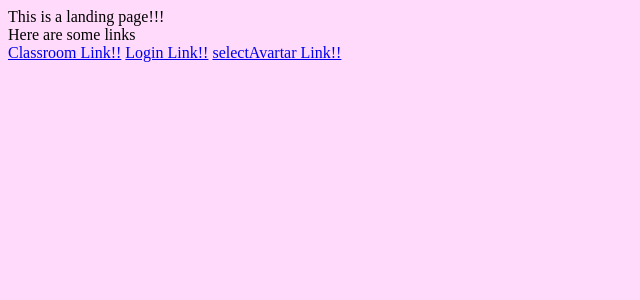
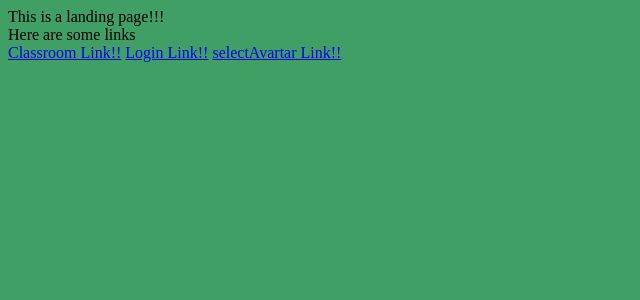
Before and after one commit to luckyim0519/bahen-1180, a React (Create React App) app: page / in a window 1280 px wide. Shown: the top 300 px of the page, without its empty margins (0-640 px from the left). Built offline with nearby package versions, Linux system fonts and the light colour scheme.

Commit message:
changed background color

```diff
--- a/src/index.css
+++ b/src/index.css
@@ -3,5 +3,5 @@
 html {
   margin: 0px;
   padding: 0px;
-  background-color: #ffb9f686;
+  background-color: #168b43d2;
 }
```
